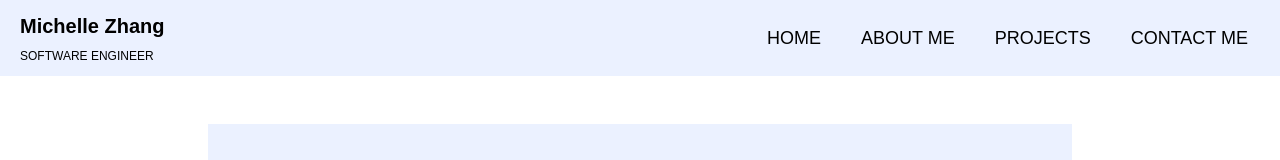
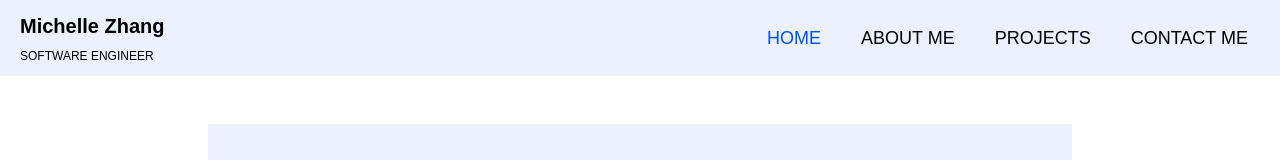
Before and after one commit to michelleezhangg/Personal-Website-Portfolio, a Next.js app: page / in a window 1280 px wide. Shown: the top 160 px of the page. Built offline with nearby package versions, Linux system fonts and the light colour scheme.

Commit message:
Increase spy region offset to make Home blue when scrolled all the way to the top

```diff
--- a/src/app/components/MenuOverlay.jsx
+++ b/src/app/components/MenuOverlay.jsx
@@ -10,7 +10,7 @@ const MenuOverlay = ({ links }) => {
             to={link.path}
             spy={true}
             smooth={true}
-            offset={-70}
+            offset={-200} // Extend spy region up 200px
             duration={500}
             className='block py-2 pr-4 hover:text-darkblue uppercase'
             activeClass='text-darkblue'
--- a/src/app/components/Navbar.jsx
+++ b/src/app/components/Navbar.jsx
@@ -37,7 +37,7 @@ const Navbar = () => {
                   to={link.path}
                   spy={true}
                   smooth={true}
-                  offset={0} // Adjust based on navbar height
+                  offset={-200} // Extend spy region up 200px
                   duration={500}
                   className='cursor-pointer text-lg block py-2 pr-4 hover:text-darkblue uppercase'
                   activeClass='text-darkblue'
```
